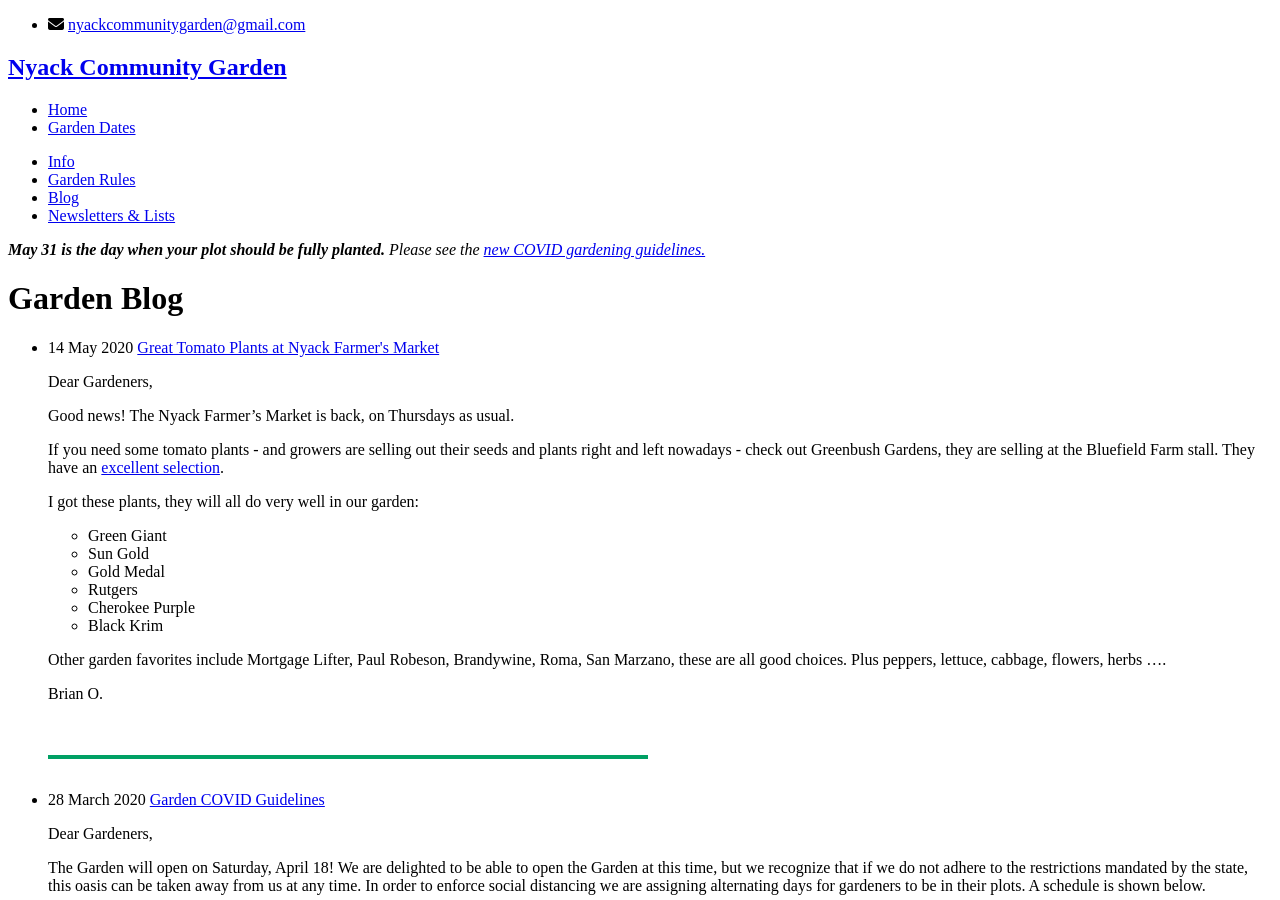
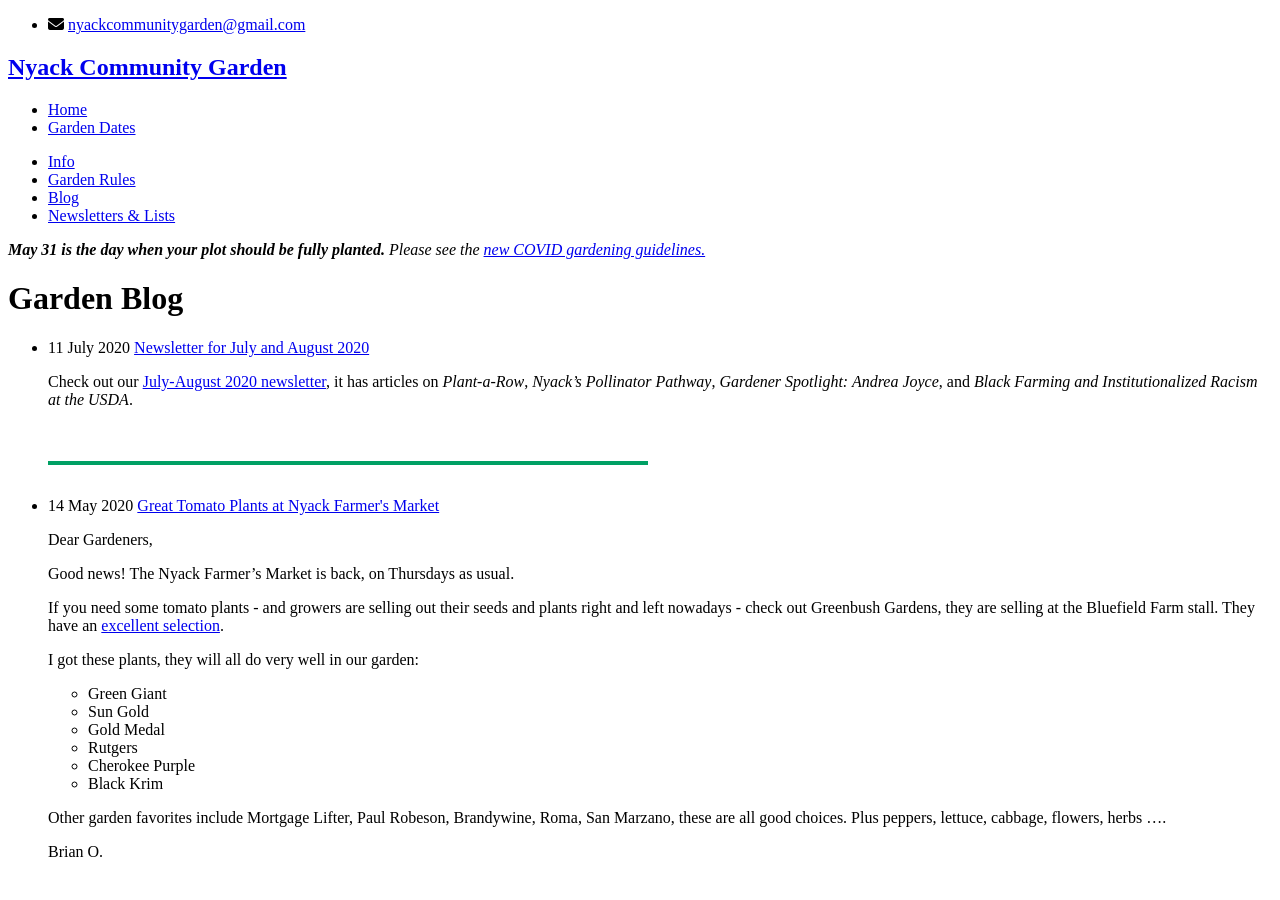
Before and after one commit to bosborne/nyackcommunitygarden, a Jekyll site: the page built from blog/index.html, in a window 1280 px wide and 900 px high. Built offline with Jekyll 4.4.1, drawn with Linux system fonts in a browser that asks for light colours; nearby versions of some CDN libraries; library files that are not in the unit come from our copies.

Commit message:
Add links and post for newsletter

```diff
--- /dev/null
+++ b/_posts/2020-7-11-july-newsletter.md
@@ -0,0 +1,7 @@
+---
+layout: post
+pageclass: blog
+title: "Newsletter for July and August 2020"
+published: true
+---
+Check out our [July-August 2020 newsletter](/pdf/Newsletter_July_August_2020.pdf), it has articles on *Plant-a-Row*, *Nyack’s Pollinator Pathway*, *Gardener Spotlight: Andrea Joyce*, and *Black Farming and Institutionalized Racism at the USDA*.
--- a/files/index.md
+++ b/files/index.md
@@ -12,6 +12,7 @@ published: true
 
 Our Nyack Community Garden newsletters:
 
+- [Newsletter July-August 2020](/pdf/Newsletter_July_August_2020.pdf)
 - [Newsletter October-November 2019](/pdf/Newsletter_October_November_2019.pdf)
 - [Newsletter July-August 2019](/pdf/Newsletter_July_August_2019.pdf)
 - [Newsletter October-November 2018](/pdf/Newsletter_Oct_Nov_2018.pdf)
```
Also changed, not shown: css/font-awesome-4.5.0/HELP-US-OUT.txt (deleted, +0 -7 lines), 1 other file.
